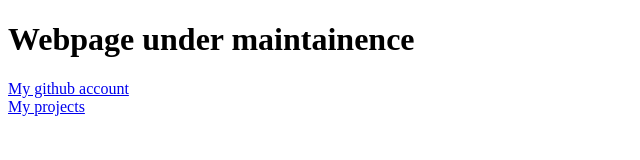
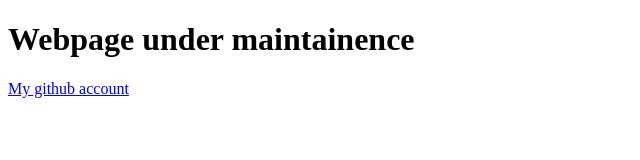
Before and after one commit to Dam314159/dam314159.github.io, a plain HTML site: page docs/index.html in a window 1280 px wide. Shown: the whole page, without its empty margins (0-640 px from the left). Drawn offline with Linux system fonts and the light colour scheme.

Commit message:
Update index.html

```diff
--- a/docs/index.html
+++ b/docs/index.html
@@ -10,8 +10,6 @@
 <body>
     <h1>Webpage under maintainence</h1>
     <a href="https://github.com/Dam314159" target="_blank">My github account</a>
-    <br />
-    <a href="projects.html">My projects</a>
 </body>
 
 </html>
```
